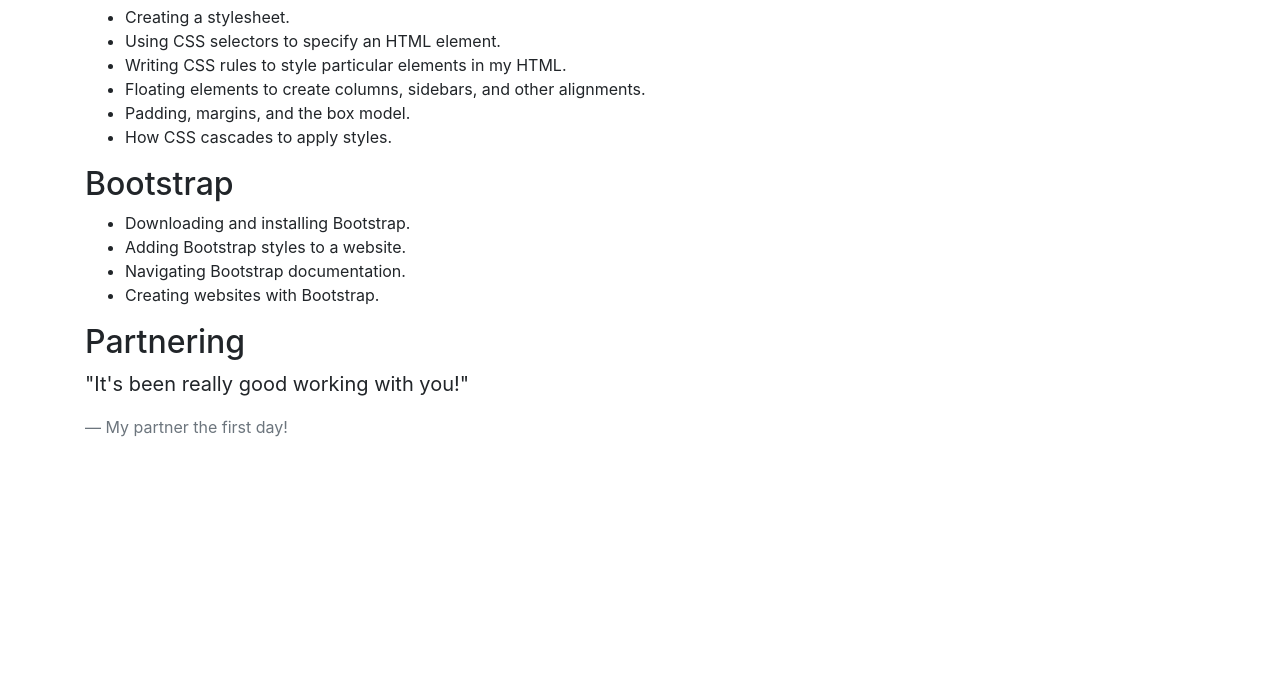
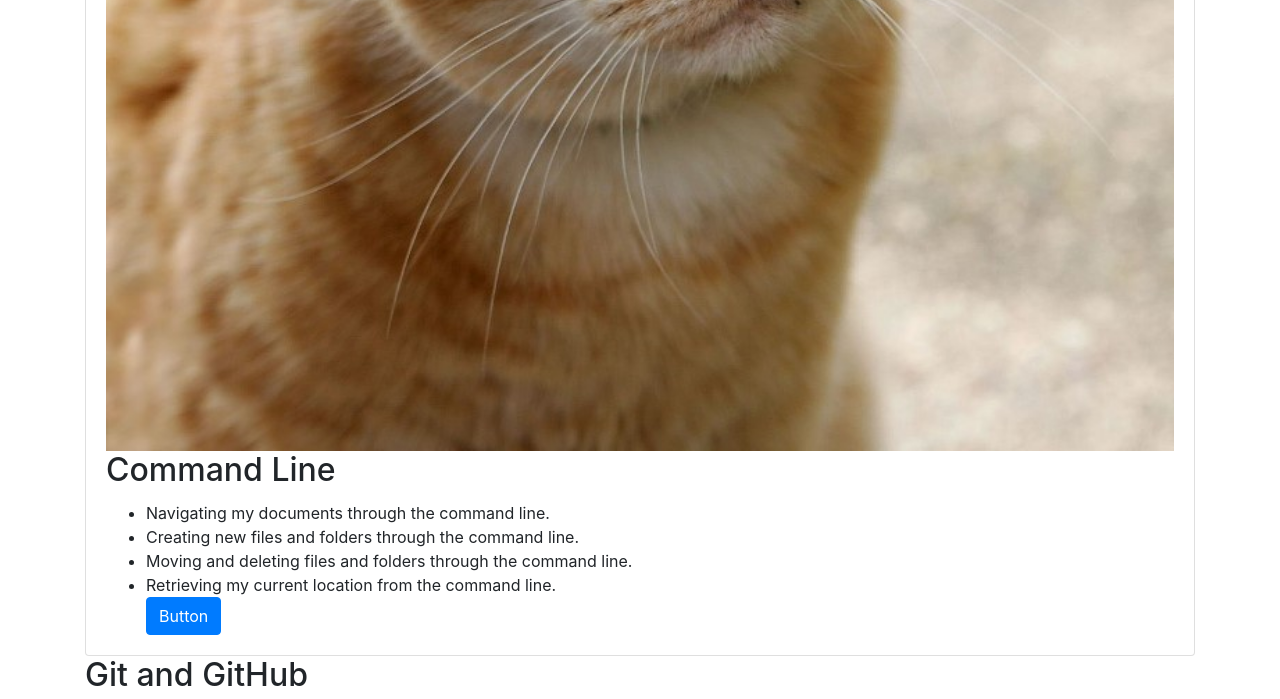
Before and after one commit to doublespoiler/section-in-review-1, a plain HTML site: page index.html in a window 1280 px wide. Shown: the part 893-1592 px from the top of the page. Before the commit the page ends 1348 px from the top, so only its background shows below. Drawn offline with Linux system fonts and the light colour scheme.

Commit message:
Add bootstrap classes for practice
Co-authored-by: Tiberius Lockett <tlockett680@gmail.com>

```diff
--- a/index.html
+++ b/index.html
@@ -14,13 +14,19 @@
           I've almost finished my first course section at Epicodus. Here are some of the things I've learned so far:
         </p>
       </div>
-        <h2>Command Line</h2>
-        <ul>
-          <li>Navigating my documents through the command line.</li>
-          <li>Creating new files and folders through the command line.</li>
-          <li>Moving and deleting files and folders through the command line.</li>
-          <li>Retrieving my current location from the command line.</li>
-        </ul>
+      <div class="card">
+        <div class="card-body">
+          <img src="images/cat.jpg" class="card-img-top" >
+          <h2 class="card-title">Command Line</h2>
+          <ul class="card-text">
+            <li>Navigating my documents through the command line.</li>
+            <li>Creating new files and folders through the command line.</li>
+            <li>Moving and deleting files and folders through the command line.</li>
+            <li>Retrieving my current location from the command line.</li>
+            <a href="#" class="btn btn-primary">Button</a>
+          </ul>
+        </div>
+        </div>
         <h2>Git and GitHub</h2>
         <ul>
           <li>Initializing local Git repository, and create remote GitHub repositories.</li>
@@ -29,7 +35,7 @@
           <li>Branching a project to make multiple copies.</li>
           <li>Merging multiple Git branches back together.</li>
           <li>Cloning down a project from GitHub to my local machine.</li>
-          <li>Publishing a website on GitHub pages.</li>
+          <li class="bg-success">Publishing a website on GitHub pages.</li>
         </ul>
         <h2>HTML</h2>
         <ul>
@@ -47,18 +53,18 @@
           <li>Writing CSS rules to style particular elements in my HTML.</li>
           <li>Floating elements to create columns, sidebars, and other alignments.</li>
           <li>Padding, margins, and the box model.</li>
-          <li>How CSS cascades to apply styles.</li>
+          <li class="bg-success">How CSS cascades to apply styles.</li>
         </ul>
         <h2>Bootstrap</h2>
         <ul>
           <li>Downloading and installing Bootstrap.</li>
           <li>Adding Bootstrap styles to a website.</li>
           <li>Navigating Bootstrap documentation.</li>
-          <li>Creating websites with Bootstrap.</li>
+          <li class="bg-success">Creating websites with Bootstrap.</li>
         </ul>
         <h2>Partnering</h2>
         <blockquote class="blockquote">
-          <p>"It's been really good working with you!"</p>
+          <p class="bg-warning">It's been really good working with you!"</p>
           <footer class="blockquote-footer">My partner the first day!</footer>
         </blockquote>
   </div>
```
Also changed, not shown: bootstrap.html (added, +20 -0 lines), images/cat.jpg (added).
